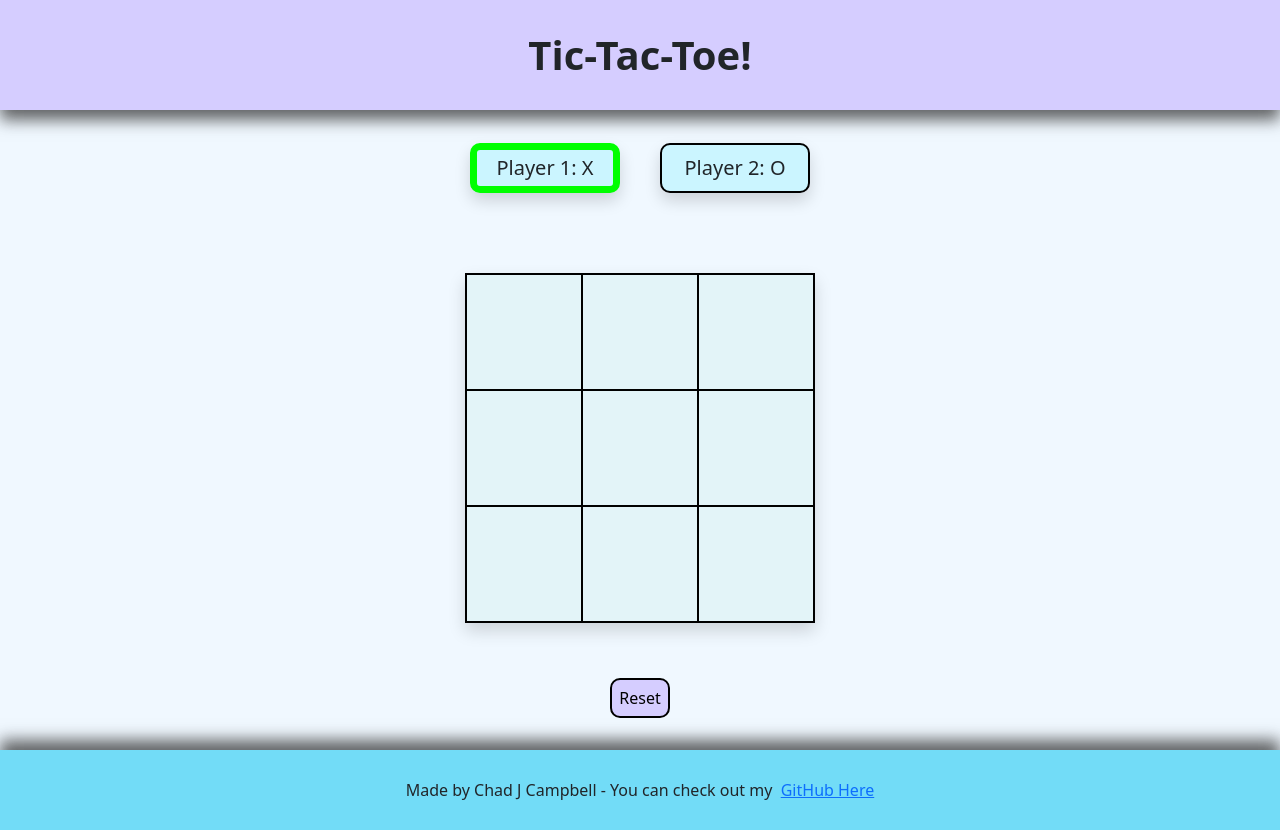
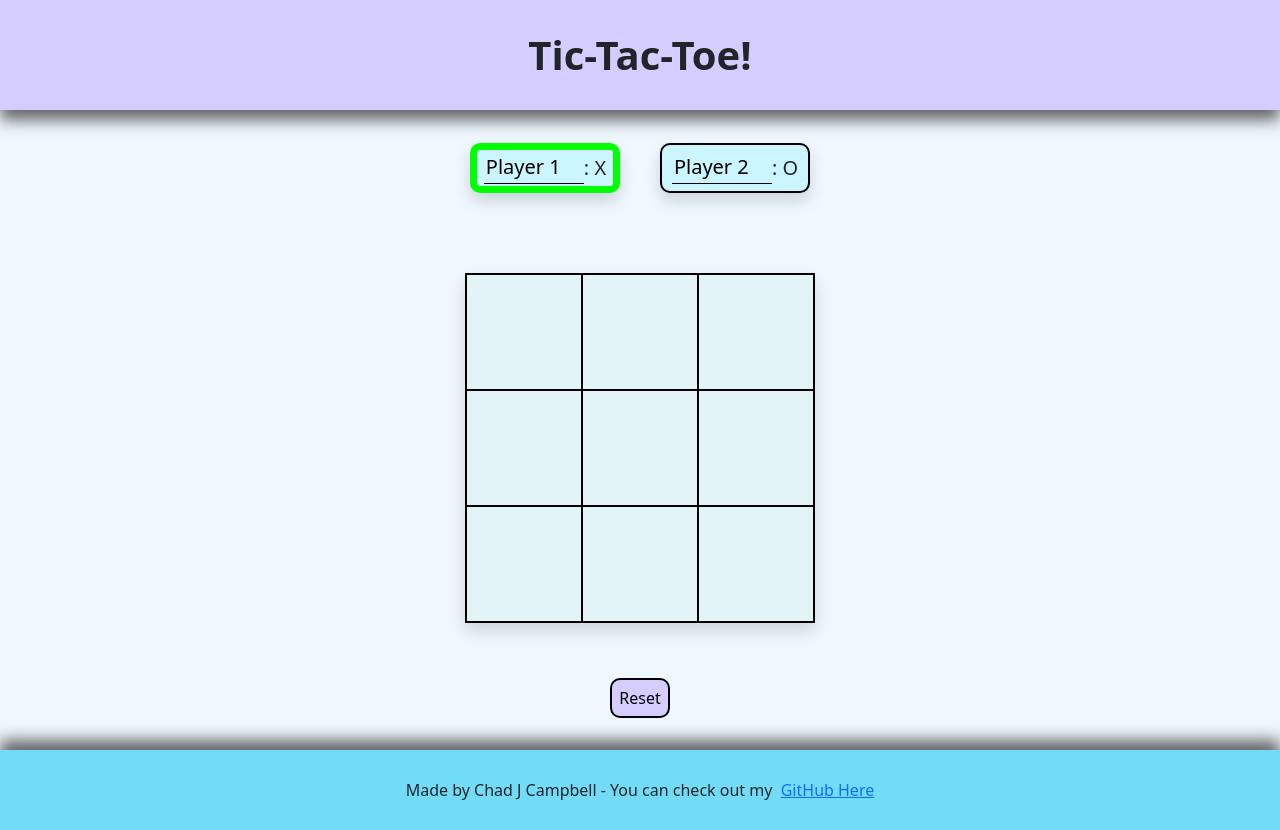
Before and after one commit to chadjcampbell/odin-ticTacToe, a plain HTML site: page index.html in a window 1280 px wide. Drawn offline with nearby package versions, Linux system fonts and the light colour scheme.

Commit message:
send last push before I break it

```diff
--- a/index.html
+++ b/index.html
@@ -16,10 +16,10 @@
     <main>
         <div id="players">
             <div class="playercard shadow active" id="player1">
-                Player 1: X
+                <input type="text" value="Player 1"></input>: X
             </div>
             <div class="playercard shadow" id="player2">
-                Player 2: O
+                <input type="text" value="Player 2"></input>: O
             </div>
         </div>
         <div id="message"> </div>
--- a/style.css
+++ b/style.css
@@ -104,3 +104,11 @@ footer {
     transition: border-width 0.6s linear;
 
 }
+
+input {
+    width: 100px;
+    height: auto;
+    background-color: transparent;
+    border: none;
+    border-bottom: solid black 1px;
+}
```
